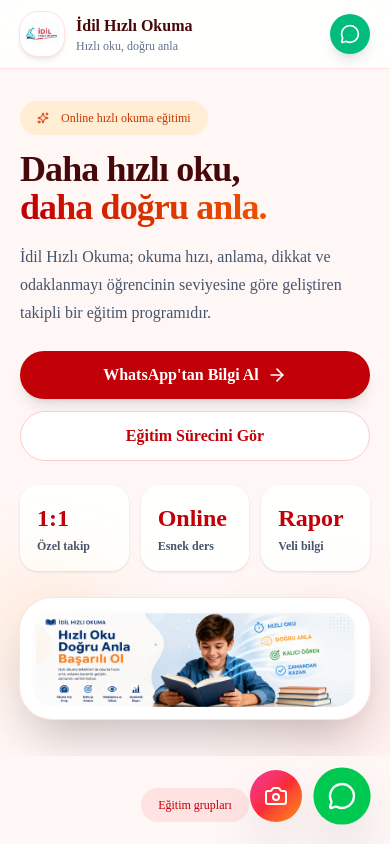
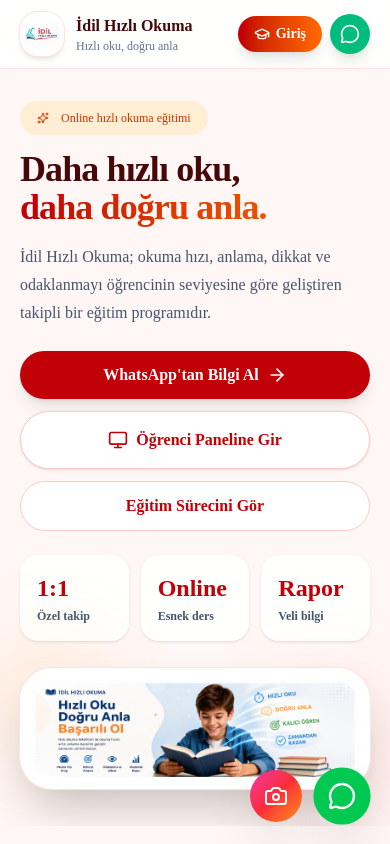
Before and after one commit to abdullahyeteris1-create/idil-ana-site, a Next.js app: page / in a window 390 px wide. Shown: the top 844 px of the page. Built offline with nearby package versions, Linux system fonts and the light colour scheme; a web font is replaced by a local one.

Commit message:
Ogrenci girisi butonlari belirginlestirildi

```diff
--- a/app/page.tsx
+++ b/app/page.tsx
@@ -391,11 +391,26 @@
               İletişim
             </a>
             <a
-              href={PANEL_URL} target="_blank" rel="noopener noreferrer">
-
+              href={PANEL_URL}
+              target="_blank"
+              rel="noopener noreferrer"
+              className="inline-flex items-center justify-center rounded-full bg-gradient-to-r from-red-700 to-orange-500 px-5 py-2.5 font-black text-white shadow-lg transition duration-300 hover:-translate-y-0.5 hover:shadow-xl"
+            >
+              <GraduationCap className="mr-2 h-4 w-4" />
               Öğrenci Girişi
             </a>
           </nav>
+
+          <div className="flex items-center gap-2">
+            <a
+              href={PANEL_URL}
+              target="_blank"
+              rel="noopener noreferrer"
+              className="inline-flex items-center justify-center rounded-full bg-gradient-to-r from-red-700 to-orange-500 px-4 py-2 text-sm font-black text-white shadow-lg transition duration-300 hover:-translate-y-0.5 hover:shadow-xl lg:hidden"
+            >
+              <GraduationCap className="mr-1.5 h-4 w-4" />
+              Giriş
+            </a>
 
             <a
               href={whatsappUrl}
@@ -405,6 +420,7 @@
               <MessageCircle className="h-5 w-5 lg:mr-2 lg:h-4 lg:w-4" />
               <span className="hidden lg:inline">WhatsApp</span>
             </a>
+          </div>
         </div>
       </header>
 
@@ -443,6 +459,16 @@
               >
                 WhatsApp&apos;tan Bilgi Al
                 <ArrowRight className="ml-2 h-5 w-5" />
+              </a>
+
+              <a
+                href={PANEL_URL}
+                target="_blank"
+                rel="noopener noreferrer"
+                className="inline-flex items-center justify-center rounded-full border border-red-200 bg-white px-7 py-4 text-base font-bold text-red-700 shadow-sm transition duration-300 hover:-translate-y-0.5 hover:bg-red-50 hover:shadow-lg"
+              >
+                <Monitor className="mr-2 h-5 w-5" />
+                Öğrenci Paneline Gir
               </a>
 
               <a
@@ -923,7 +949,13 @@
           </div>
 
           <div className="flex flex-col gap-2 md:items-end">
-            <a href={PANEL_URL} className="font-bold text-red-700">
+            <a
+              href={PANEL_URL}
+              target="_blank"
+              rel="noopener noreferrer"
+              className="inline-flex items-center justify-center rounded-full bg-red-700 px-4 py-2 text-sm font-black text-white shadow-sm transition duration-300 hover:-translate-y-0.5 hover:bg-red-800 hover:shadow-md"
+            >
+              <GraduationCap className="mr-2 h-4 w-4" />
               Öğrenci Girişi
             </a>
             <a href={whatsappUrl} className="font-bold text-red-700">
```
Lines whose indentation alone changed are shown as unchanged.
